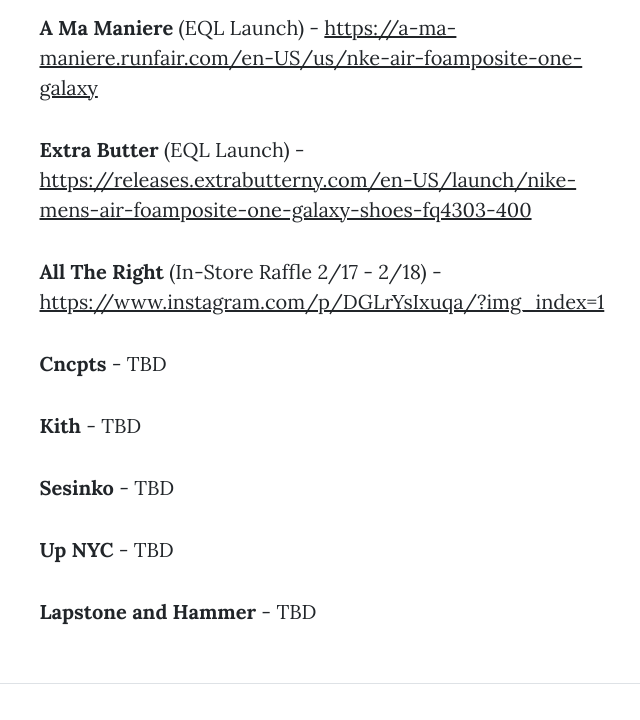
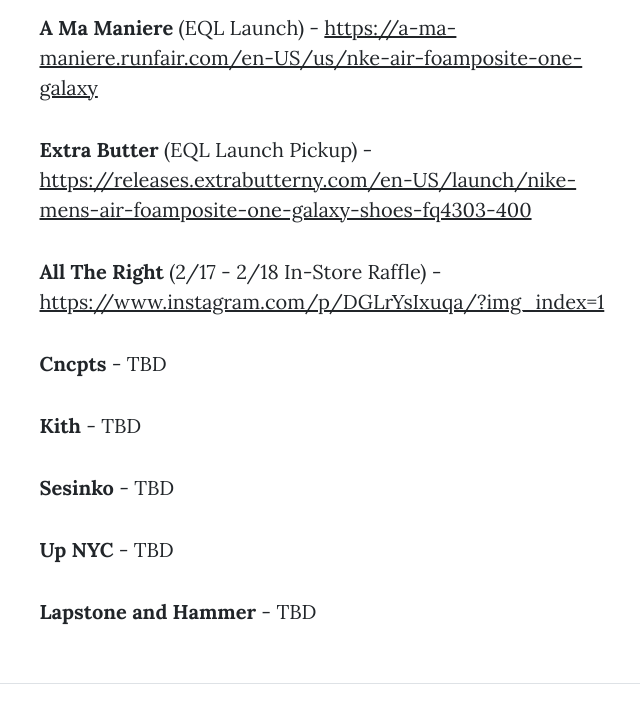
Before and after one commit to DannyRivasDev/SneakerSpots, a plain HTML site: page post.html in a window 1280 px wide. Shown: the part 1720-2440 px from the top of the page, without its empty margins (306-946 px from the left). Drawn offline with nearby package versions, Linux system fonts and the light colour scheme.

Commit message:
Updated Links

```diff
--- a/post.html
+++ b/post.html
@@ -67,8 +67,8 @@
                         <p><strong>APB</strong> (EQL Launch) - <a href="https://apbstore.runfair.com/en-GB/us/nke-air-foamposite-one-galaxy" class="mt-auto" target="_blank">https://apbstore.runfair.com/en-GB/us/nke-air-foamposite-one-galaxy</a></p>
                         <p><strong>Social Status</strong> (EQL Launch) - <a href="https://socialstatuspgh.runfair.com/en-GB/us/nke-air-foamposite-one-galaxy" class="mt-auto" target="_blank">https://socialstatuspgh.runfair.com/en-GB/us/nke-air-foamposite-one-galaxy</a></p>
                         <p><strong>A Ma Maniere</strong> (EQL Launch) - <a href="https://a-ma-maniere.runfair.com/en-US/us/nke-air-foamposite-one-galaxy" class="mt-auto" target="_blank">https://a-ma-maniere.runfair.com/en-US/us/nke-air-foamposite-one-galaxy</a></p>
-                        <p><strong>Extra Butter</strong> (EQL Launch) - <a href="https://releases.extrabutterny.com/en-US/launch/nike-mens-air-foamposite-one-galaxy-shoes-fq4303-400" class="mt-auto" target="_blank">https://releases.extrabutterny.com/en-US/launch/nike-mens-air-foamposite-one-galaxy-shoes-fq4303-400</a></p>
-                        <p><strong>All The Right</strong> (In-Store Raffle 2/17 - 2/18) - <a href="https://www.instagram.com/p/DGLrYsIxuqa/?img_index=1" class="mt-auto" target="_blank">https://www.instagram.com/p/DGLrYsIxuqa/?img_index=1</a></p>
+                        <p><strong>Extra Butter</strong> (EQL Launch Pickup) - <a href="https://releases.extrabutterny.com/en-US/launch/nike-mens-air-foamposite-one-galaxy-shoes-fq4303-400" class="mt-auto" target="_blank">https://releases.extrabutterny.com/en-US/launch/nike-mens-air-foamposite-one-galaxy-shoes-fq4303-400</a></p>
+                        <p><strong>All The Right</strong> (2/17 - 2/18 In-Store Raffle) - <a href="https://www.instagram.com/p/DGLrYsIxuqa/?img_index=1" class="mt-auto" target="_blank">https://www.instagram.com/p/DGLrYsIxuqa/?img_index=1</a></p>
                         <p><strong>Cncpts</strong> - TBD<a href="" class="mt-auto" target="_blank"></a></p>
                         <p><strong>Kith</strong> - TBD<a href="" class="mt-auto" target="_blank"></a></p>
                         <p><strong>Sesinko</strong> - TBD<a href="" class="mt-auto" target="_blank"></a></p>
@@ -77,6 +77,8 @@
                         <!-- https://sesinko.com/collections/upcoming-releases/products/air-foamposite-one -->
                         <!-- https://upnycstore.com/blogs/releases -->
                         <!-- https://www.lapstoneandhammer.com/collections/releases/products/air-foamposite-one-qs-galaxy -->
+                        <!-- https://renarts.com/collections/new-arrivals
+                            https://oneness.runfair.com/en-US/us -->
                         <!-- <p><strong></strong> - <a href="" class="mt-auto" target="_blank"></a></p> -->
                 </div>
             </div>
```
